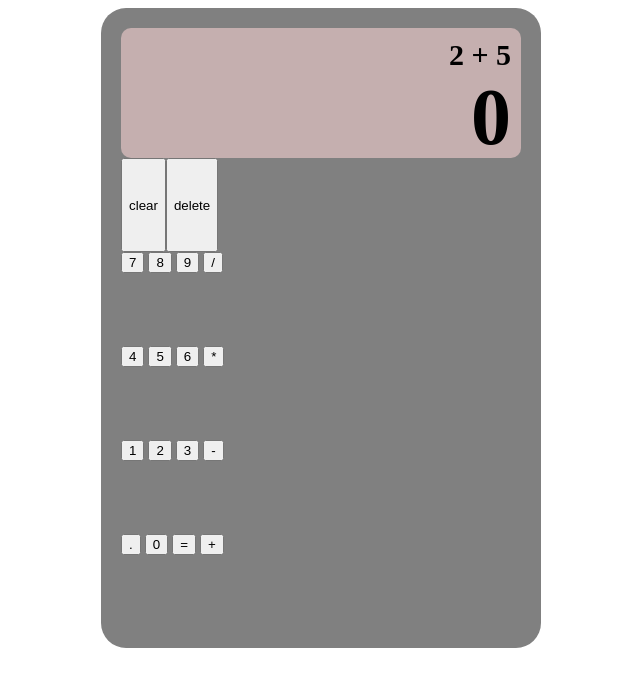
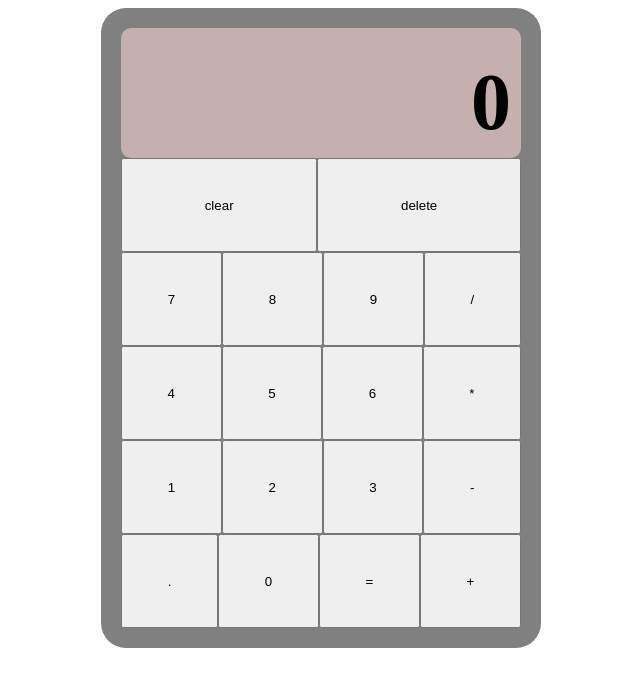
Before and after one commit to mando100801/calculator, a plain HTML site: page index.html in a window 1280 px wide. Shown: the whole page, without its empty margins (319-959 px from the left). Drawn offline with Linux system fonts and the light colour scheme.

Commit message:
complete

```diff
--- a/index.html
+++ b/index.html
@@ -12,12 +12,12 @@
         <div class="container1">
             <div class="calculator">
                 <div class="container2">
-                    <div class="top">2 + 5</div>
+                    <div class="top"></div>
                     <div class="bottom">0</div>
                 </div>
                 <div class="container3">
-                    <button class="clear">clear</button>
-                    <button class="delete">delete</button>
+                    <button class="clear middle">clear</button>
+                    <button class="delete middle">delete</button>
                 </div>
                 <div class="container4">
                     <button class="small" id="n7">7</button>
--- a/style.css
+++ b/style.css
@@ -42,17 +42,29 @@
 }
 
 .container4 {
+    display: flex;
     flex-grow: 1;
 }
 
 .container5 {
+    display: flex;
     flex-grow: 1;
 }
 
 .container6 {
+    display:flex;
     flex-grow: 1;
 }
 
 .container7 {
+    display: flex;
     flex-grow: 1;
 }
+
+.small {
+    flex-grow: 1;
+}
+
+.middle {
+    flex-grow: 1;
+}
```
